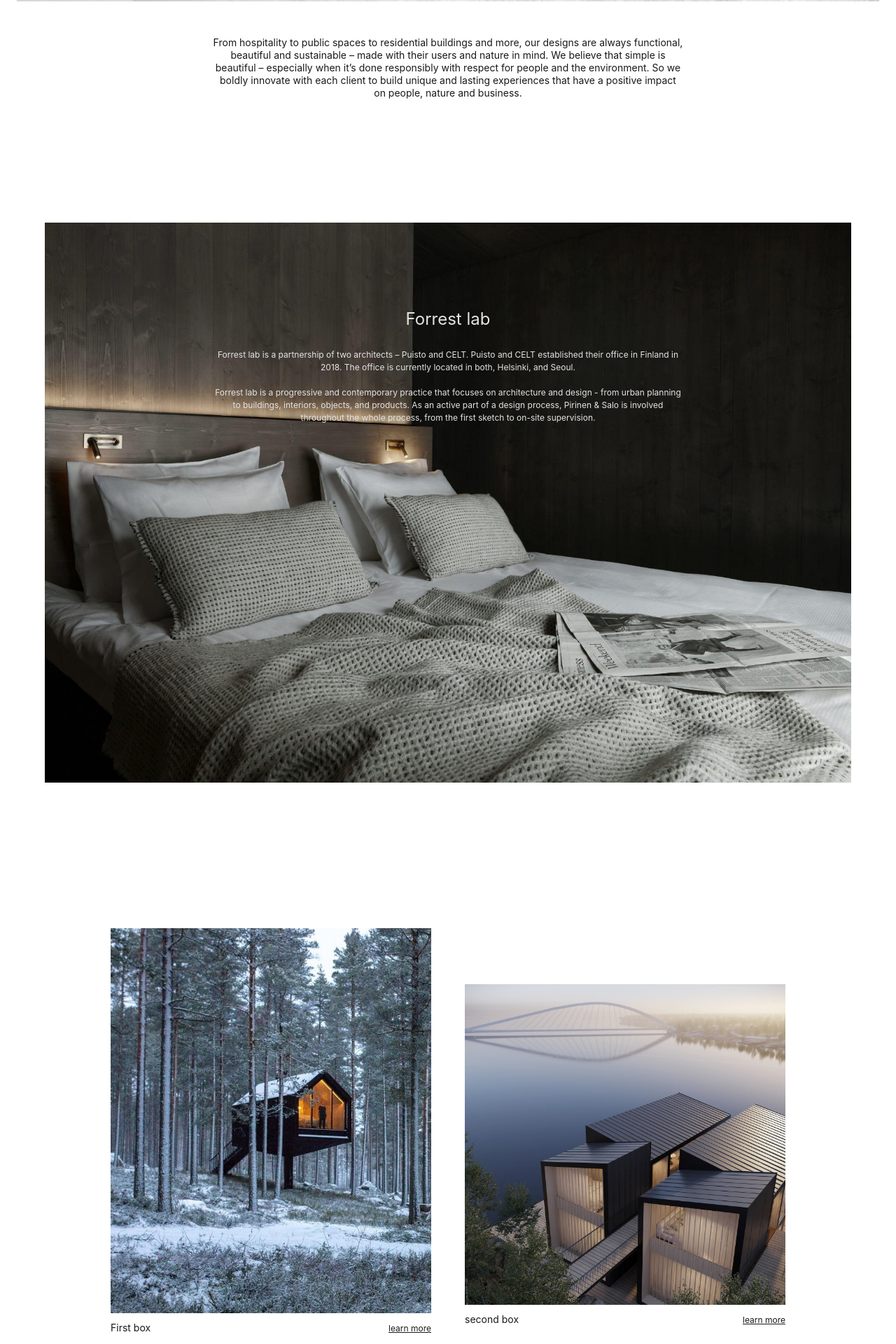
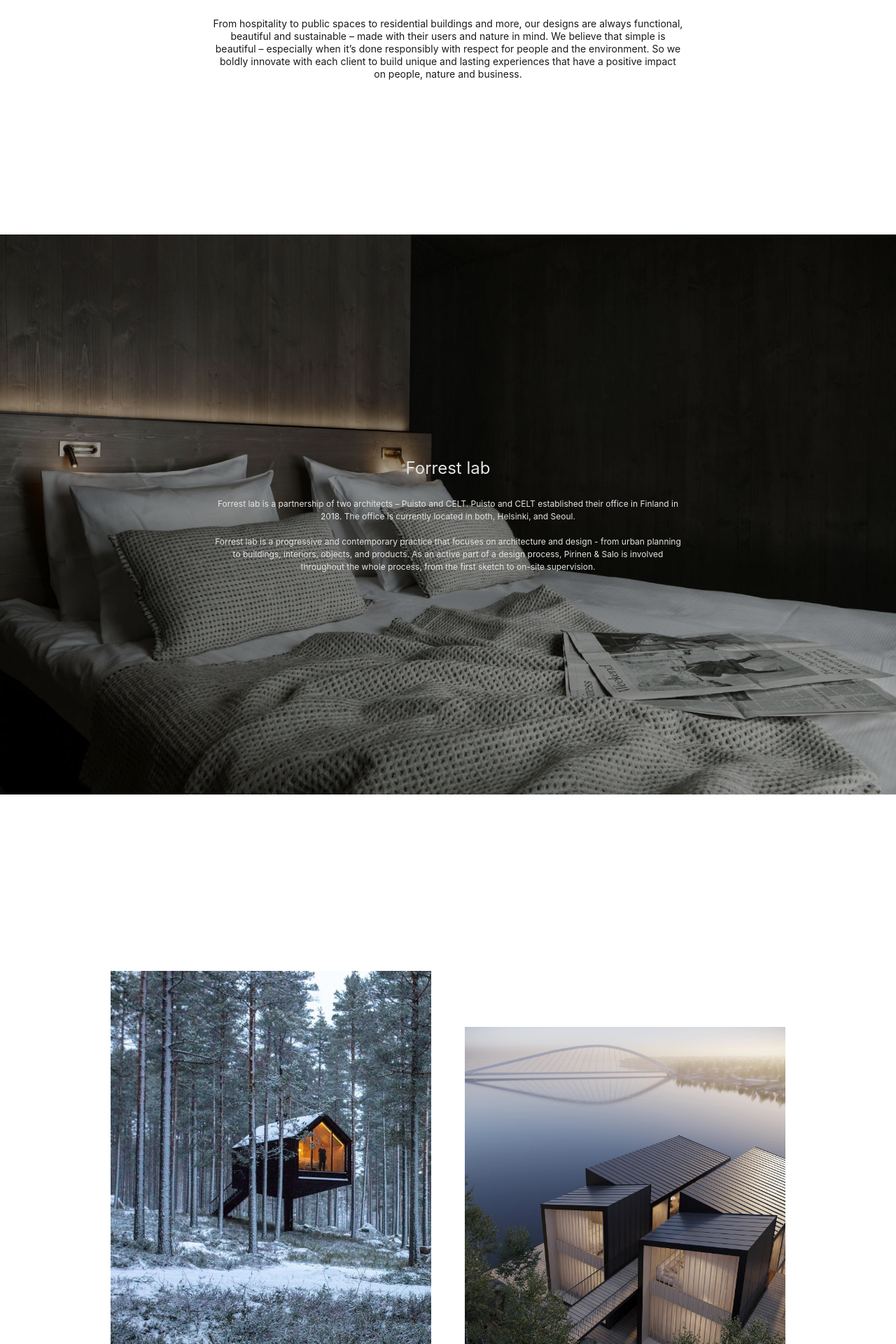
Before and after one commit to beomsoo-forrest-lab/forrest-lab, a React (Create React App) app: page / in a window 1280 px wide. Shown: the part 880-2800 px from the top of the page at 70% size. Built offline with nearby package versions, Linux system fonts and the light colour scheme.

Commit message:
function popup

```diff
--- a/src/App.js
+++ b/src/App.js
@@ -1,18 +1,12 @@
-import { forwardRef, useRef } from "react";
+import { Routes, Route } from 'react-router-dom';
+import { useRef } from "react";
 import AOS from 'aos';
 import 'aos/dist/aos.css';
 
 import Footer from "components/Footer";
 import Header from "components/Header";
 
-import MainBanner from "components/MainBanner";
-import ImageText from "components/ImageText";
-import Masonry from "components/Masonry";
-
-import content01 from "assets/img/content01.jpg";
-import content02 from "assets/img/content02.jpg";
-import content03 from "assets/img/content03.jpg";
-import content04 from "assets/img/content04.jpg";
+import Home from "router/Home";
 
 const App = (props) => {
   AOS.init({
@@ -21,56 +15,31 @@ const App = (props) => {
     delay: 100,
   });
 
-  const contents = [
-    {
-      id : 1,
-      title : "First box",
-      desc : "learn more",
-      image : content01,
-    },
-    {
-      id : 2,
-      title : "second box",
-      desc : "learn more",
-      image : content02,
-    },
-    {
-      id : 3,
-      title : "second box",
-      desc : "learn more",
-      image : content03,
-    },
-    {
-      id : 4,
-      title : "second box",
-      image : content04,
-    },
-    {
-      id : 5,
-      title : "Fifth box",
-      image : content04,
-    },
-  ];
-
   const homeRef = useRef(null);
   const aboutRef = useRef(null);
   const doRef = useRef(null);
-
 
   const onHomeClick = () => { homeRef.current.scrollIntoView({behavior : "smooth"}) };
   const onAboutClick = () => { aboutRef.current.scrollIntoView({behavior : "smooth"}) };
   const onDoClick = () => { doRef.current.scrollIntoView({behavior : "smooth"}) };
 
-
   return (
-    <div className="main">
+    <div className="warp">
       <Header
         onHomeClick = {onHomeClick}
         onAboutClick = {onAboutClick}
-        onDoClick = {onDoClick}/>
-      <MainBanner ref={homeRef}/>
-      <ImageText ref={aboutRef}/>
-      <Masonry ref={doRef} contents={contents} />
+        onDoClick = {onDoClick}
+        homeRef={homeRef}/>
+        <Routes>
+          <Route
+            exact
+            path="/"
+            element={
+              <Home
+                homeRef={homeRef}
+                aboutRef={aboutRef}
+                doRef={doRef}/>}/>
+        </Routes>
       <Footer/>
     </div>
   );
--- a/src/components/Header.js
+++ b/src/components/Header.js
@@ -1,4 +1,4 @@
-import React, {useState, forwardRef} from "react";
+import React, {useState} from "react";
 import { Link } from "react-router-dom";
 
 import Logo_black from "assets/img/logo_black.svg";
@@ -11,8 +11,8 @@ const Header = (props) => {
         <div id="header" className= {downbar ? "header header-blur" : "header"}>
             <div className= {downbar ? "container rolldown" : "container"}>
                 <div className="main-navigation">
-                    <Link to="/#">
-                        <img src = { Logo_black } loading="lazy" />
+                    <Link to="/">
+                        <img src = { Logo_black } loading="lazy"/>
                     </Link>
 
                     <div className="hamburger-button" onClick={showDownbar}>
@@ -26,7 +26,6 @@ const Header = (props) => {
                     <li onClick={() => {props.onAboutClick(); showDownbar(); }}>About us</li>
                     <li onClick={() => {props.onDoClick(); showDownbar(); }}>What we do</li>
                 </ul>
-
             </div>
         </div>
     )
--- a/src/components/Masonry.js
+++ b/src/components/Masonry.js
@@ -1,15 +1,25 @@
-import { forwardRef } from "react";
+import { forwardRef, useRef, useState } from "react";
 
-const Masonry = (props,ref) => {
+const Masonry = (props, ref) => {
+    const popupImgRef = useRef(null);
+
+    const [popup, setPopup] = useState(false);
+    const clickPopup = () => {setPopup(!popup)};
+
     const listBlocks = props.contents.map((content) =>
         <div
         className="masonry-content masonry-content-left"
         data-aos="fade-up"
         key={content.id}>
-            <img src={content.image} />
+            <img
+                src={content.image}
+                onClick={(e)=>{
+                    popupImgRef.current.src = e.target.src;
+                    clickPopup();
+                    }}/>
             <div className="desc">
                 <p className="place">{content.title}</p>
-                <p className="learn-more">{content.desc}</p>
+                <p className="date">{content.desc}</p>
             </div>
         </div>
     );
@@ -19,6 +29,11 @@ const Masonry = (props,ref) => {
             <div className="container masonry-container">
                 {listBlocks}
             </div>
+
+            <div className={popup ? "popup popup-open" : "popup"} onClick={
+                ()=>{clickPopup();}}>
+                    <img src="" ref={popupImgRef} />
+            </div>
         </section>
     );
 };
--- a/src/components/scss/image-text.scss
+++ b/src/components/scss/image-text.scss
@@ -3,20 +3,22 @@
         position: relative;
         display: flex;
         justify-content: center;
-        align-items: flex-start;
-        max-width: 1152px;
+        align-items: center;
+        max-width: 100%;
         height: 800px;
         margin: 0 auto;
-        padding: 120px 0;
+        padding: 0;
         overflow: hidden;
         .copy-content {
             display: flex;
             flex-direction: column;
             align-items: center;
+            justify-content: center;
             width: 100%;
             height: 100%;
             padding: 0 24px;
             text-align: center;
+            background: rgba(0, 0, 0, 0.3);
             .copy-heading {
                 max-width: 524px;
                 color: $secondary-color;
--- a/src/components/scss/main-banner.scss
+++ b/src/components/scss/main-banner.scss
@@ -5,9 +5,11 @@
         flex-direction: column;
         justify-content: center;
         .image-frame {
-            max-width: 1392px;
+            max-width: 1080px;
             height: auto;
+            margin: 0 auto;
             img {
+                display: block;
                 width: 100%;
             }
         }
--- a/src/components/scss/masonry.scss
+++ b/src/components/scss/masonry.scss
@@ -10,6 +10,11 @@
             img {
                 width: 100%;
                 display: block;
+                cursor: pointer;
+                transition: 0.3s ease;
+                &:hover {
+                    opacity: 0.5;
+                }
             }
             .desc {
                 display: flex;
@@ -23,10 +28,9 @@
                     color: $primary-color;
                 }
 
-                .learn-more {
+                .date {
                     font-size: 12px;
                     line-height: 16px;
-                    text-decoration: underline;
                     color: $primary-color;
                 }
             }
@@ -35,4 +39,31 @@
             }
         }
     }
+
+    .popup {
+        display: flex;
+        justify-content: center;
+        align-items: center;
+        position: fixed;
+        top: 0;
+        left: 0;
+        z-index: -1;
+        width: 100%;
+        height: 100%;
+        background: rgba(255, 255, 255, 0.9);
+        opacity: 0;
+        transition: 0.5s ease;
+        cursor: pointer;
+
+        img {
+            display: block;
+            width: 60%;
+            height: auto;
+        }
+    }
+
+    .popup-open {
+        z-index: 999;
+        opacity: 1;
+    }
 }
--- a/src/index.js
+++ b/src/index.js
@@ -1,6 +1,6 @@
 import React from 'react';
 import ReactDOM from 'react-dom/client';
-import { BrowserRouter } from 'react-router-dom';
+import { BrowserRouter, Switch, Route } from 'react-router-dom';
 
 import App from './App';
 import "style.scss";
--- /dev/null
+++ b/src/router/Home.js
@@ -0,0 +1,55 @@
+import { useRef, forwardRef } from "react";
+
+import MainBanner from "../components/MainBanner";
+import ImageText from "../components/ImageText";
+import Masonry from "../components/Masonry";
+
+import content01 from "assets/img/content01.jpg";
+import content02 from "assets/img/content02.jpg";
+import content03 from "assets/img/content03.jpg";
+import content04 from "assets/img/content04.jpg";
+
+const Home = (props, ref) => {
+    const contents = [
+        {
+          id : 1,
+          title : "First box",
+          desc : "2202. 0. 0",
+          image : content01,
+        },
+        {
+          id : 2,
+          title : "second box",
+          desc : "2202. 0. 0",
+          image : content02,
+        },
+        {
+          id : 3,
+          title : "second box",
+          desc : "2202. 0. 0",
+          image : content03,
+        },
+        {
+          id : 4,
+          title : "second box",
+          desc : "2202. 0. 0",
+          image : content04,
+        },
+        {
+          id : 5,
+          title : "Fifth box",
+          desc : "2202. 0. 0",
+          image : content04,
+        },
+      ];
+
+    return(
+        <div className="warp">
+            <MainBanner ref={props.homeRef}/>
+            <ImageText ref={props.aboutRef}/>
+            <Masonry ref={props.doRef} contents={contents} />
+        </div>
+    );
+}
+
+export default forwardRef(Home);
--- a/src/style.scss
+++ b/src/style.scss
@@ -9,7 +9,7 @@
 @import "components/scss/masonry.scss";
 
 .section {
-    margin: 128px 0;
+    margin: 172px 0;
 }
 .container  {
     max-width: 1392px;
```
